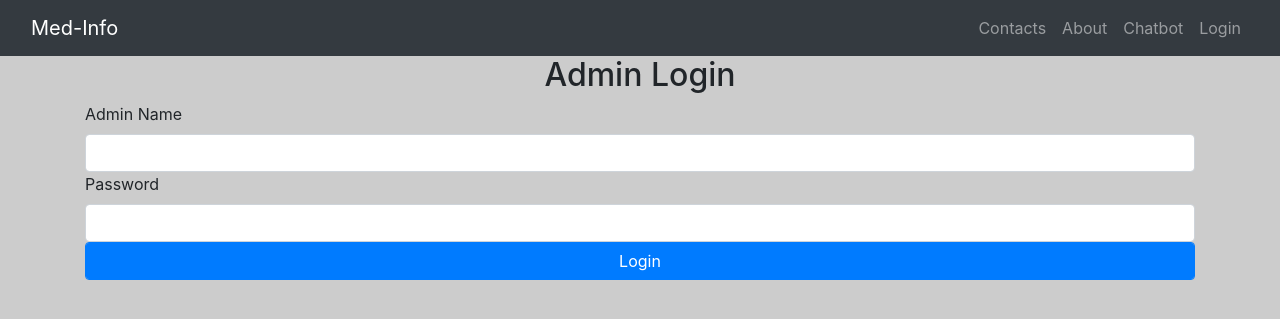
After one commit to pqrm1/hms, a Django app: page /admin_login/ in a window 1280 px wide. The commit adds this page. Shown: the top 319 px of the page. Run offline with Django 5.2, Linux system fonts and the light colour scheme.

Commit message:
Add files via upload

```diff
--- /dev/null
+++ b/Med-Info/hospital_mngt/hospital/static/css/mystyle.css
@@ -0,0 +1,3 @@
+#homepage {
+    colour: #063478;
+}
--- a/Med-Info/hospital_mngt/hospital/templates/about.html
+++ b/Med-Info/hospital_mngt/hospital/templates/about.html
@@ -1,6 +1,11 @@
 {%include 'base.html'%}
 {%include 'navigation.html'%}
 
+<style>
+    body{
+        background-color: #cccccc;
+    }
+</style>
 
 
 {%block content%}
--- a/Med-Info/hospital_mngt/hospital/templates/base.html
+++ b/Med-Info/hospital_mngt/hospital/templates/base.html
@@ -1,4 +1,5 @@
-<!doctype html>
+{% load static %}
+<!DOCTYPE html>
 <html lang="en">
 <head>
     <meta charset="UTF-8">
@@ -8,6 +9,7 @@
     <script src="https://cdn.jsdelivr.net/npm/jquery@3.7.1/dist/jquery.slim.min.js"></script>
     <script src="https://cdn.jsdelivr.net/npm/popper.js@1.16.1/dist/umd/popper.min.js"></script>
     <script src="https://cdn.jsdelivr.net/npm/bootstrap@4.6.2/dist/js/bootstrap.bundle.min.js"></script>
+    <link rel="stylesheet" type="text/css" href="mystyle.css">
     <title>Med-Info</title>
 </head>
 
--- a/Med-Info/hospital_mngt/hospital/templates/chatbot.html
+++ b/Med-Info/hospital_mngt/hospital/templates/chatbot.html
@@ -1,4 +1,10 @@
 {%include 'base.html'%}
 {%include 'navigation.html'%}
 
+<style>
+    body{
+        background-color: #cccccc;
+    }
+</style>
+
 <h1>AI here</h1>
--- /dev/null
+++ b/Med-Info/hospital_mngt/hospital/templates/login.html
@@ -0,0 +1,37 @@
+{%include 'base.html'%}
+{%include 'navigation.html'%}
+
+<style>
+    body{
+        background-color: #cccccc;
+    }
+</style>
+
+{% if error == "no"%}
+    <script>
+        alert("logged in successfully");
+        window.location.replace ("{% url 'home' %}");
+    </script>
+{% endif %}
+
+{% if error == "yes"%}
+    <script>
+        alert("Invalid Login");
+
+    </script>
+{% endif %}
+
+{%block content%}
+<div class="container">
+    <h2 class="text-center"> Admin Login </h2>
+    <form method="POST">
+        {% csrf_token %}
+        <label>Admin Name</label>
+        <input type="text" class="form-control" name="uname">
+        <label>Password</label>
+        <input type="password" class="form-control" name="pwd">
+
+        <input type="submit" value="Login" class="form-control btn btn-primary">
+    </form>
+</div>
+{%endblock content%}
--- a/Med-Info/hospital_mngt/hospital/templates/navigation.html
+++ b/Med-Info/hospital_mngt/hospital/templates/navigation.html
@@ -1,14 +1,12 @@
 <nav class="navbar navbar-expand-lg navbar-dark bg-dark">
   <div class="container-fluid">
-    <a class="navbar-brand" href="#">Med-Info</a>
+    <a class="navbar-brand" href="{%url 'home'%}">Med-Info</a>
     <button class="navbar-toggler" type="button" data-bs-toggle="collapse" data-bs-target="#navbarSupportedContent" aria-controls="navbarSupportedContent" aria-expanded="false" aria-label="Toggle navigation">
       <span class="navbar-toggler-icon"></span>
     </button>
     <div class="collapse navbar-collapse" id="navbarSupportedContent">
       <ul class="navbar-nav ml-auto mb-2 mb-lg-0">
-        <li class="nav-item">
-          <a class="nav-link active" aria-current="page" href="{%url 'home'%}">Home</a>
-        </li>
+
         <li class="nav-item">
           <a class="nav-link" href="{%url 'contact'%}">Contacts</a>
         </li>
@@ -18,17 +16,38 @@
           <li class="nav-item">
           <a class="nav-link" href="{%url 'chatbot'%}">Chatbot</a>
         </li>
+          {% if not request.user.is_staff %}
+          <li class="nav-item">
+          <a class="nav-link" href="{%url 'admin_login'%}">Login</a>
+        </li>
+          {% endif%}
+          {% if request.user.is_staff %}
 
         <li class="nav-item dropdown">
           <a class="nav-link dropdown-toggle" href="#" id="navbarDropdown" role="button" data-toggle="dropdown" aria-haspopup="true" aria-expanded="false">
-            Login
+            Doctor
           </a>
           <div class="dropdown-menu" aria-labelledby="navbarDropdown">
-            <a class="dropdown-item" href="#">Admin</a>
-            <a class="dropdown-item" href="#">Doctor</a>
-            <a class="dropdown-item" href="#">Patient</a>
+            <a class="dropdown-item" href="#">Add Doctor</a>
+            <a class="dropdown-item" href="#">View Doctor</a>
           </div>
         </li>
+          <li class="nav-item dropdown">
+          <a class="nav-link dropdown-toggle" href="#" id="navbarDropdown" role="button" data-toggle="dropdown" aria-haspopup="true" aria-expanded="false">
+            Patient
+          </a>
+          <div class="dropdown-menu" aria-labelledby="navbarDropdown">
+            <a class="dropdown-item" href="#">Add Patient</a>
+            <a class="dropdown-item" href="#">View Patient</a>
+          </div>
+        </li>
+
+          <li class="nav-item">
+          <a class="nav-link" href="{%url 'logout_admin'%}" >
+            Logout
+          </a>
+          </li>
+          {% endif %}
       </ul>
     </div>
   </div>
--- a/Med-Info/hospital_mngt/hospital/urls.py
+++ b/Med-Info/hospital_mngt/hospital/urls.py
@@ -1,9 +1,11 @@
 from django.urls import path
-from hospital.views import About,Home,Contact,Chatbot
+from hospital.views import About, Home, Contact, Chatbot, Login, Logout_admin
 
 urlpatterns = [
-    path(''or'home/',Home,name='home'),
+    path('',Home,name='home'),
     path('about/', About,name='about'),
     path('contact/', Contact,name='contact'),
     path('chatbot/', Chatbot,name='chatbot'),
+    path('admin_login/',Login,name='admin_login'),
+    path('logout/',Logout_admin,name='logout_admin')
 ]
--- a/Med-Info/hospital_mngt/hospital/views.py
+++ b/Med-Info/hospital_mngt/hospital/views.py
@@ -1,4 +1,7 @@
-from django.shortcuts import render
+from django.contrib.auth import authenticate, login,logout
+from django.shortcuts import render, redirect
+from django.contrib.auth.models import User
+
 
 # Create your views here.
 
@@ -13,3 +16,32 @@ def Contact(request):
 
 def Chatbot(request):
     return render(request,'chatbot.html')
+
+def Index(request):
+    if not request.user_is_staff:
+        return redirect('login')
+    return render(request,'index.html')
+
+def Login(request):
+    error=""
+    if request.method =="POST":
+        u=request.POST['uname']
+        p=request.POST['pwd']
+        user=authenticate(username=u,password=p)
+        try:
+            if User.is_staff:
+                login(request,user)
+                error="no"
+            else:
+                error="yes"
+        except:
+            error="yes"
+    d={"error":error}
+    return render(request,'login.html',d)
+
+def Logout_admin(request):
+    if not request.user.is_staff:
+        return redirect('admin_login')
+
+    logout(request)
+    return redirect('admin_login')
--- a/Med-Info/hospital_mngt/hospital_mngt/settings.py
+++ b/Med-Info/hospital_mngt/hospital_mngt/settings.py
@@ -116,3 +116,4 @@ USE_TZ = True
 # https://docs.djangoproject.com/en/6.0/howto/static-files/
 
 STATIC_URL = 'static/'
+STATICFILES_DIRS=[BASE_DIR,'static']
```
Also changed, not shown: Med-Info/hospital_mngt/hospital/templates/contact.html (+7 -0 lines), Med-Info/hospital_mngt/hospital/templates/home.html (+8 -6 lines), Med-Info/hospital_mngt/db.sqlite3, Med-Info/hospital_mngt/hospital/models.py (line endings or trailing spaces), Med-Info/hospital_mngt/hospital/templates/css/mystyle.css (added), Med-Info/hospital_mngt/hospital/templates/index.html (added).
